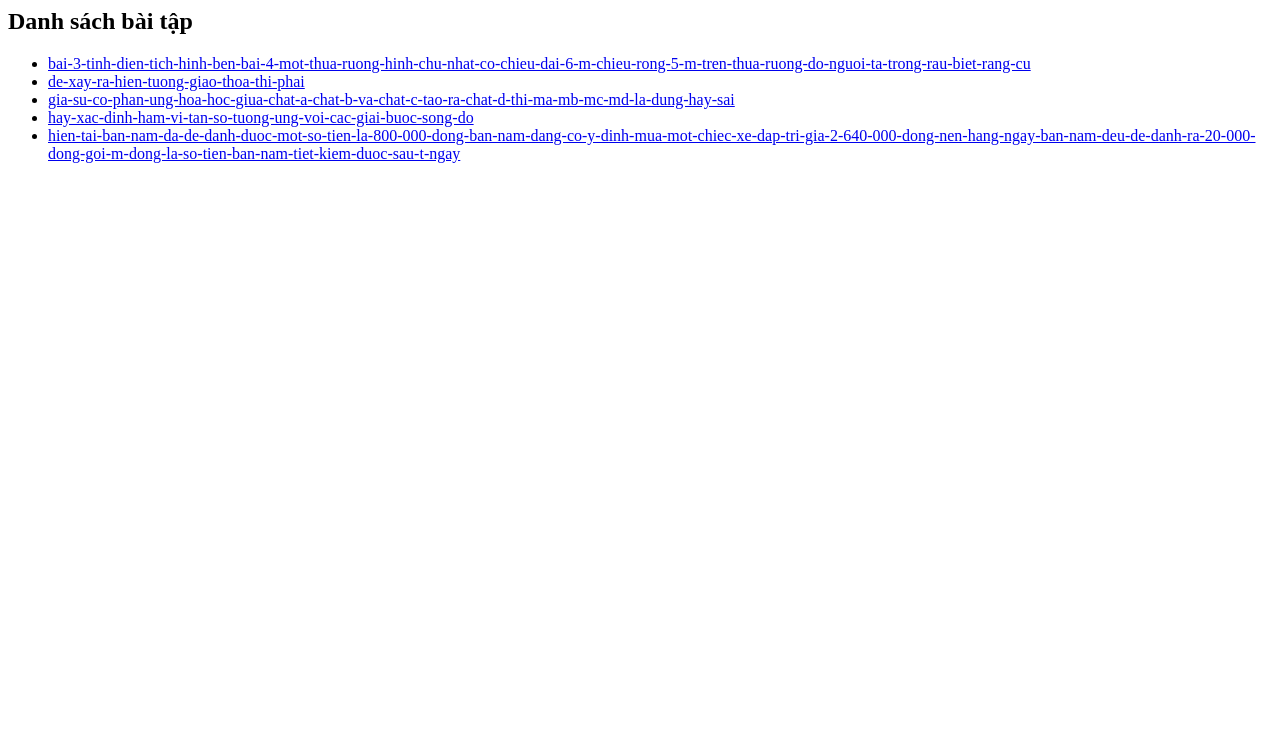
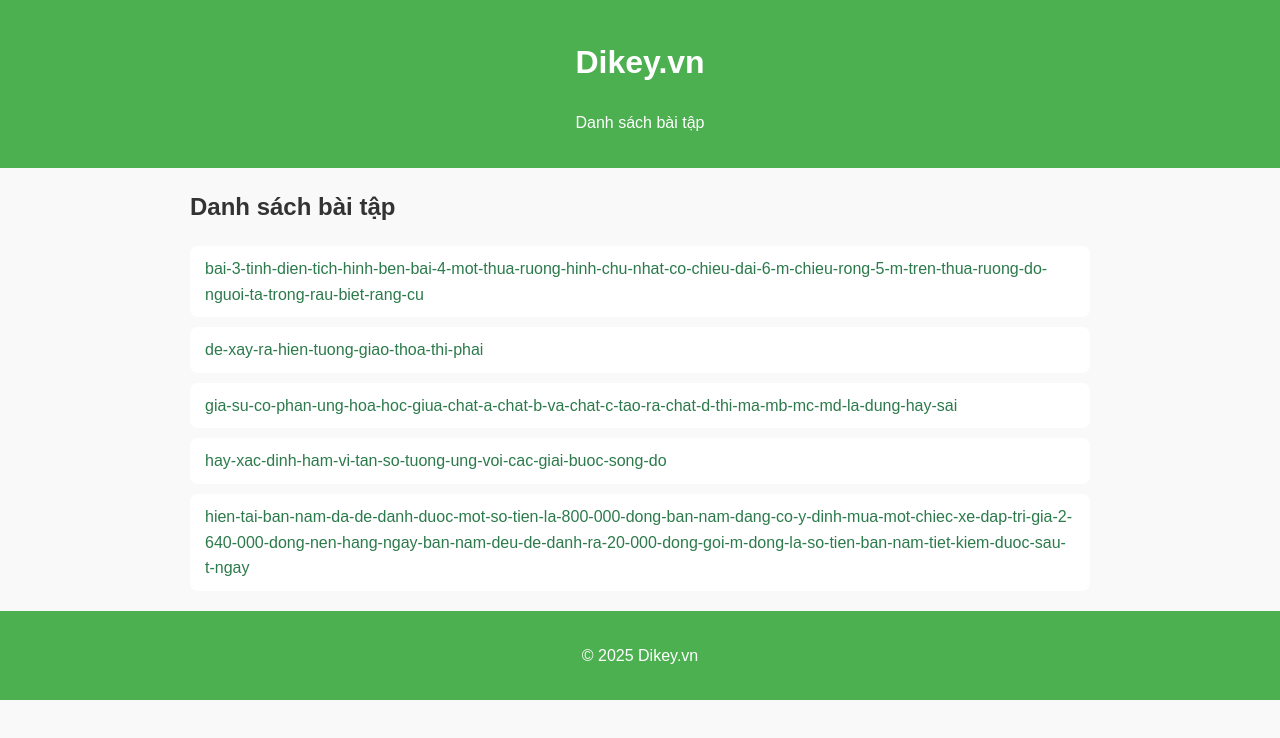
Before and after one commit to micovan107/Dikey-vn, a plain HTML site: page index.html in a window 1280 px wide. Drawn offline with Linux system fonts and the light colour scheme.

Commit message:
Update index.html

```diff
--- a/index.html
+++ b/index.html
@@ -1,3 +1,63 @@
+<!DOCTYPE html>
+<html lang="vi">
+<head>
+    <meta charset="UTF-8">
+    <meta name="viewport" content="width=device-width, initial-scale=1.0">
+    <title>Dikey.vn - Danh sách bài tập</title>
+    <style>
+        body {
+            font-family: Arial, sans-serif;
+            line-height: 1.6;
+            margin: 0;
+            padding: 0;
+            background-color: #f9f9f9;
+        }
+        header, footer {
+            background-color: #4CAF50;
+            color: white;
+            padding: 16px 20px;
+            text-align: center;
+        }
+        main {
+            max-width: 900px;
+            margin: 20px auto;
+            padding: 0 20px;
+        }
+        h2 {
+            color: #333;
+        }
+        ul {
+            list-style-type: none;
+            padding: 0;
+        }
+        ul li {
+            margin: 10px 0;
+            background-color: #fff;
+            padding: 10px 15px;
+            border-radius: 8px;
+            transition: background-color 0.3s;
+        }
+        ul li:hover {
+            background-color: #e0f7e9;
+        }
+        a {
+            text-decoration: none;
+            color: #2c7a4b;
+            word-break: break-word;
+        }
+        a:hover {
+            text-decoration: underline;
+        }
+    </style>
+</head>
+<body>
+
+<header>
+    <h1>Dikey.vn</h1>
+    <p>Danh sách bài tập</p>
+</header>
+
+<main>
     <section id="all-posts">
         <h2>Danh sách bài tập</h2>
         <ul>
@@ -7,5 +67,12 @@
             <li><a href="./baitap/hay-xac-dinh-ham-vi-tan-so-tuong-ung-voi-cac-giai-buoc-song-do.html">hay-xac-dinh-ham-vi-tan-so-tuong-ung-voi-cac-giai-buoc-song-do</a></li>
             <li><a href="./baitap/hien-tai-ban-nam-da-de-danh-duoc-mot-so-tien-la-800-000-dong-ban-nam-dang-co-y-dinh-mua-mot-chiec-xe-dap-tri-gia-2-640-000-dong-nen-hang-ngay-ban-nam-deu-de-danh-ra-20-000-dong-goi-m-dong-la-so-tien-ban-nam-tiet-kiem-duoc-sau-t-ngay.html">hien-tai-ban-nam-da-de-danh-duoc-mot-so-tien-la-800-000-dong-ban-nam-dang-co-y-dinh-mua-mot-chiec-xe-dap-tri-gia-2-640-000-dong-nen-hang-ngay-ban-nam-deu-de-danh-ra-20-000-dong-goi-m-dong-la-so-tien-ban-nam-tiet-kiem-duoc-sau-t-ngay</a></li>
         </ul>
+    </section>
+</main>
 
-</section>
+<footer>
+    <p>© 2025 Dikey.vn</p>
+</footer>
+
+</body>
+</html>
```
Lines whose indentation alone changed are shown as unchanged.
